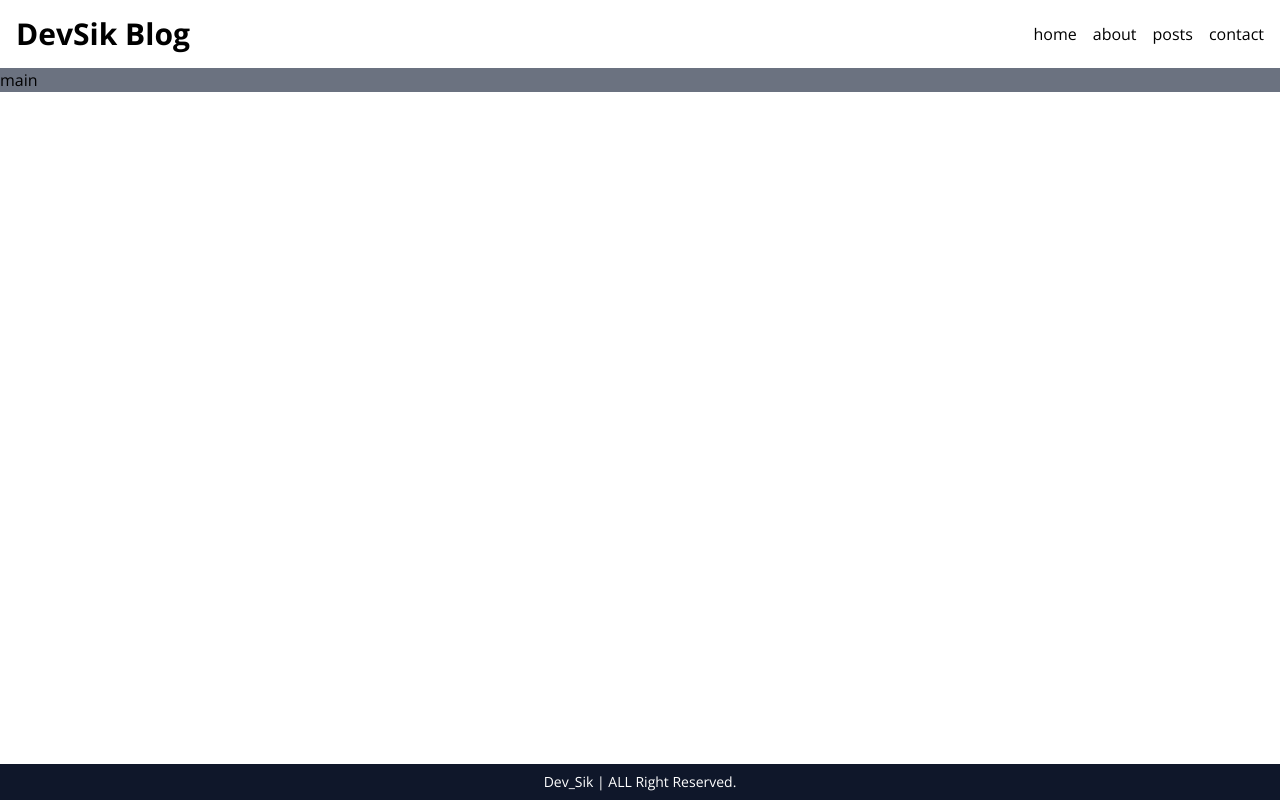
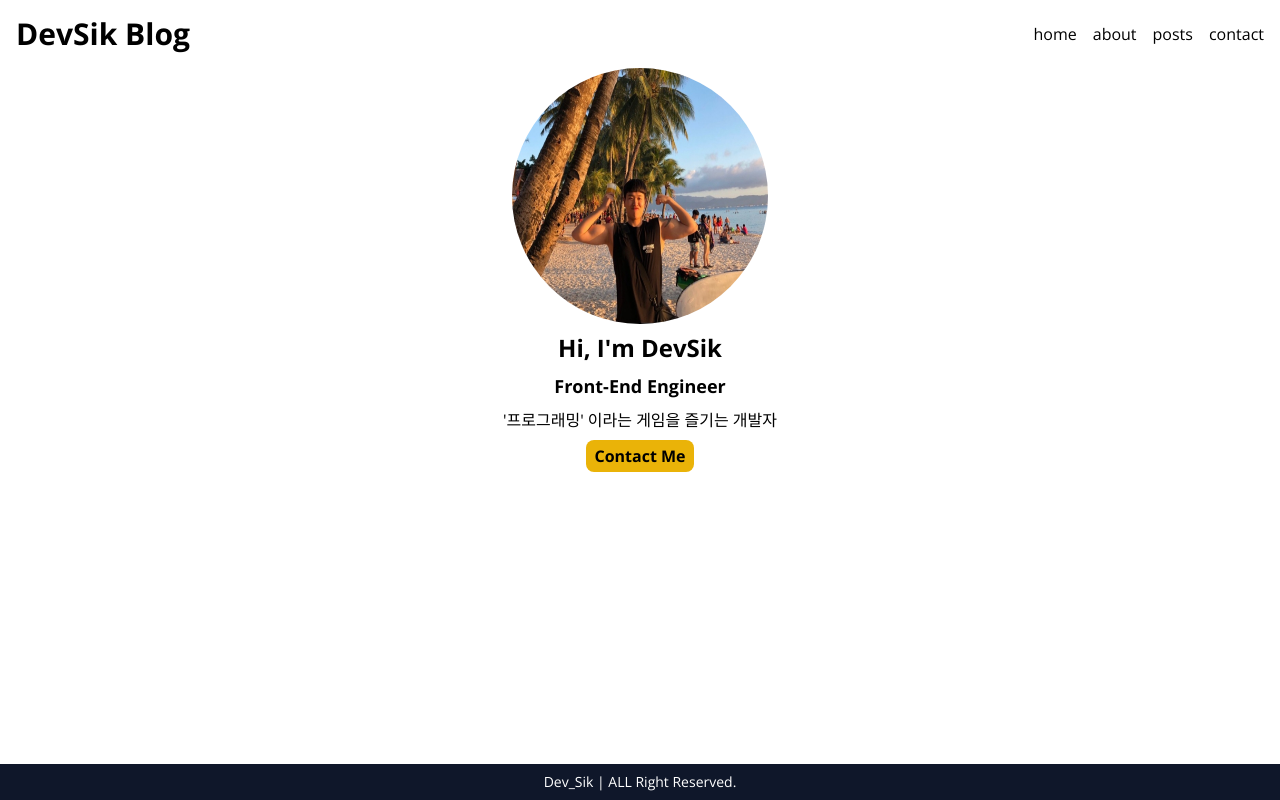
Before and after one commit to M-Sik/Next.js-13-Blog, a Next.js app: page / in a window 1280 px wide. Built offline with nearby package versions, Linux system fonts and the light colour scheme.

Commit message:
[design] 메인화면 profile 구현

```diff
--- a/src/app/page.tsx
+++ b/src/app/page.tsx
@@ -1,7 +1,9 @@
+import Profile from '@/components/Profile';
+
 export default function Home() {
   return (
-    <main className="bg-gray-500">
-      <p>main</p>
-    </main>
+    <>
+      <Profile />
+    </>
   );
 }
--- /dev/null
+++ b/src/components/Profile.tsx
@@ -0,0 +1,34 @@
+import React from 'react';
+import Image from 'next/image';
+import profileImg from '../../public/images/profile.jpeg';
+import Link from 'next/link';
+
+export default function Profile() {
+  return (
+    <section className="text-center">
+      <div>
+        {/* <Image
+          src={profileImg}
+          alt="프로필 이미지"
+          width={250}
+          height={250}
+          className=" rounded-full m-auto"
+          priority
+        /> */}
+        <Image
+          fill={true}
+          src={profileImg}
+          alt="프로필 이미지"
+          className=" rounded-full m-auto !w-64 !relative aspect-square "
+          priority
+        />
+      </div>
+      <h2 className=" text-2xl font-bold mt-2">{"Hi, I'm DevSik"}</h2>
+      <h3 className=" text-lg font-bold mt-2">Front-End Engineer</h3>
+      <p className="mt-2">{"'프로그래밍' 이라는 게임을 즐기는 개발자"}</p>
+      <button className=" bg-yellow-500 rounded-lg py-1 px-2 font-bold mt-2">
+        <Link href="/contact">Contact Me</Link>
+      </button>
+    </section>
+  );
+}
```
Also changed, not shown: public/images/profile.jpeg (added).
